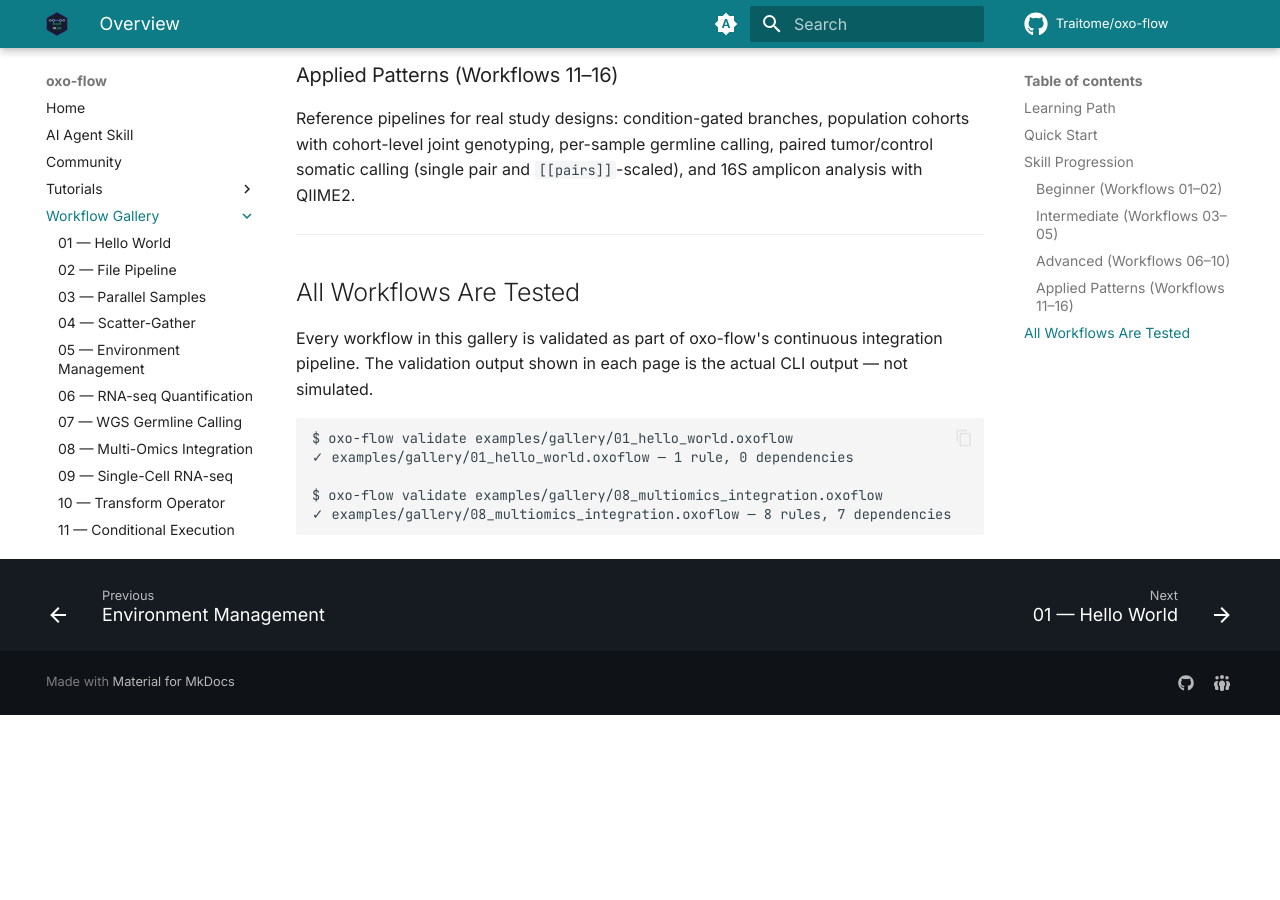
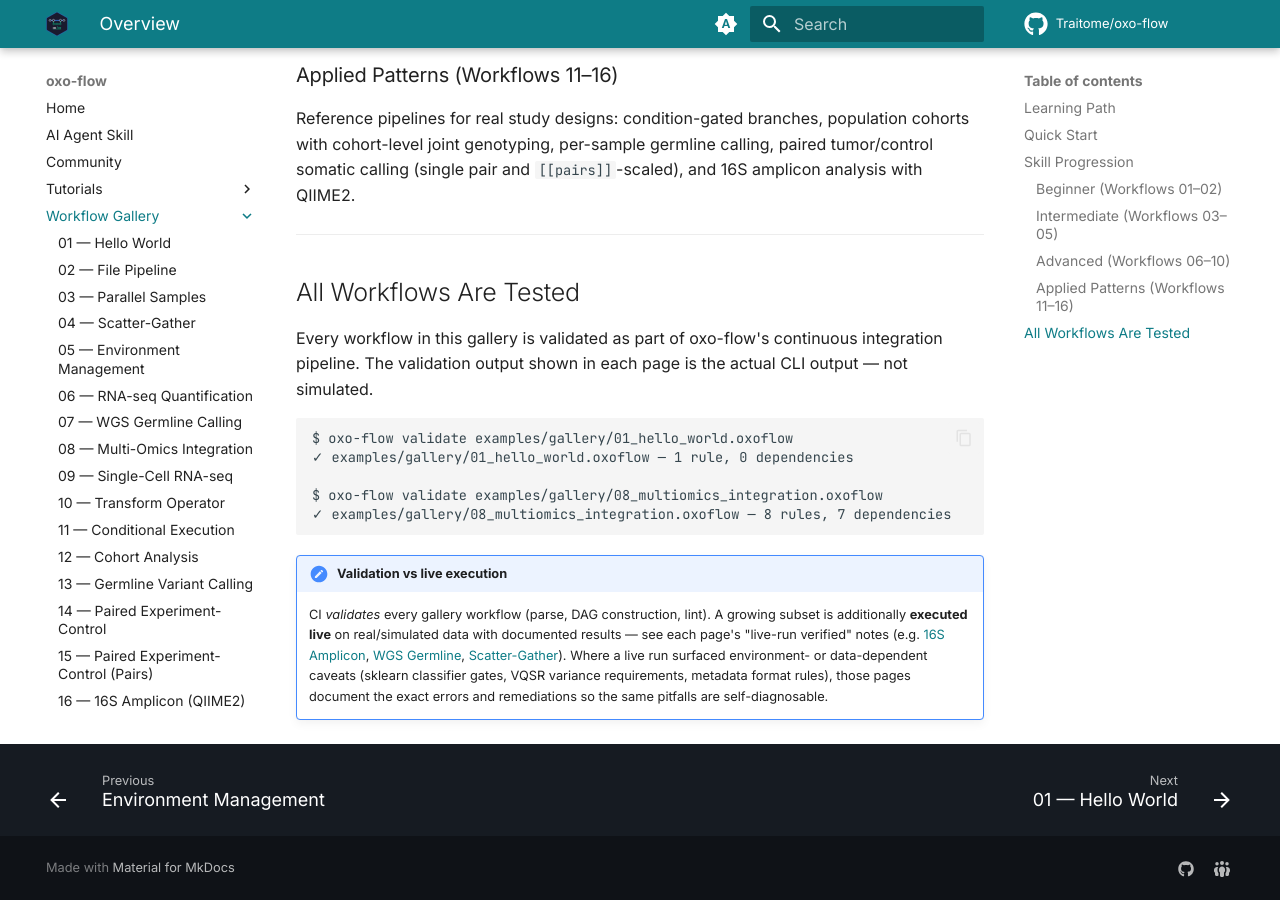
Before and after one commit to Traitome/oxo-flow, an MkDocs documentation site: the page built from docs/guide/src/gallery/index.md, in a window 1280 px wide and 900 px high, scrolled down 2700 px. Built offline with MkDocs 1.6.1 and Material for MkDocs 9.7.7, drawn with Linux system fonts in a browser that asks for light colours; comment, search, counter and statistics services are not loaded; the version menu is left out; before the commit the page ends 3415 px from its top, so only the background shows below that.

Commit message:
docs(gallery-index): clarify validated-in-CI vs live-executed scope
The 'All Workflows Are Tested' heading implied every gallery workflow is
executed in CI; in fact CI validates (parse/DAG/lint) all 16, while a
growing subset is additionally executed live with documented evidence.
The new note separates the two claims and links to the pages carrying
live-run verified results.

Co-Authored-By: Claude <noreply@anthropic.com>

````diff
--- a/docs/guide/src/gallery/index.md
+++ b/docs/guide/src/gallery/index.md
@@ -85,3 +85,14 @@ $ oxo-flow validate examples/gallery/01_hello_world.oxoflow
 $ oxo-flow validate examples/gallery/08_multiomics_integration.oxoflow
 ✓ examples/gallery/08_multiomics_integration.oxoflow — 8 rules, 7 dependencies
 ```
+
+!!! note "Validation vs live execution"
+    CI *validates* every gallery workflow (parse, DAG construction, lint).
+    A growing subset is additionally **executed live** on real/simulated
+    data with documented results — see each page's "live-run verified"
+    notes (e.g. [16S Amplicon](16s-qiime2.md), [WGS Germline](wgs-germline.md),
+    [Scatter-Gather](scatter-gather.md)). Where a live run surfaced
+    environment- or data-dependent caveats (sklearn classifier gates,
+    VQSR variance requirements, metadata format rules), those pages
+    document the exact errors and remediations so the same pitfalls are
+    self-diagnosable.
````
